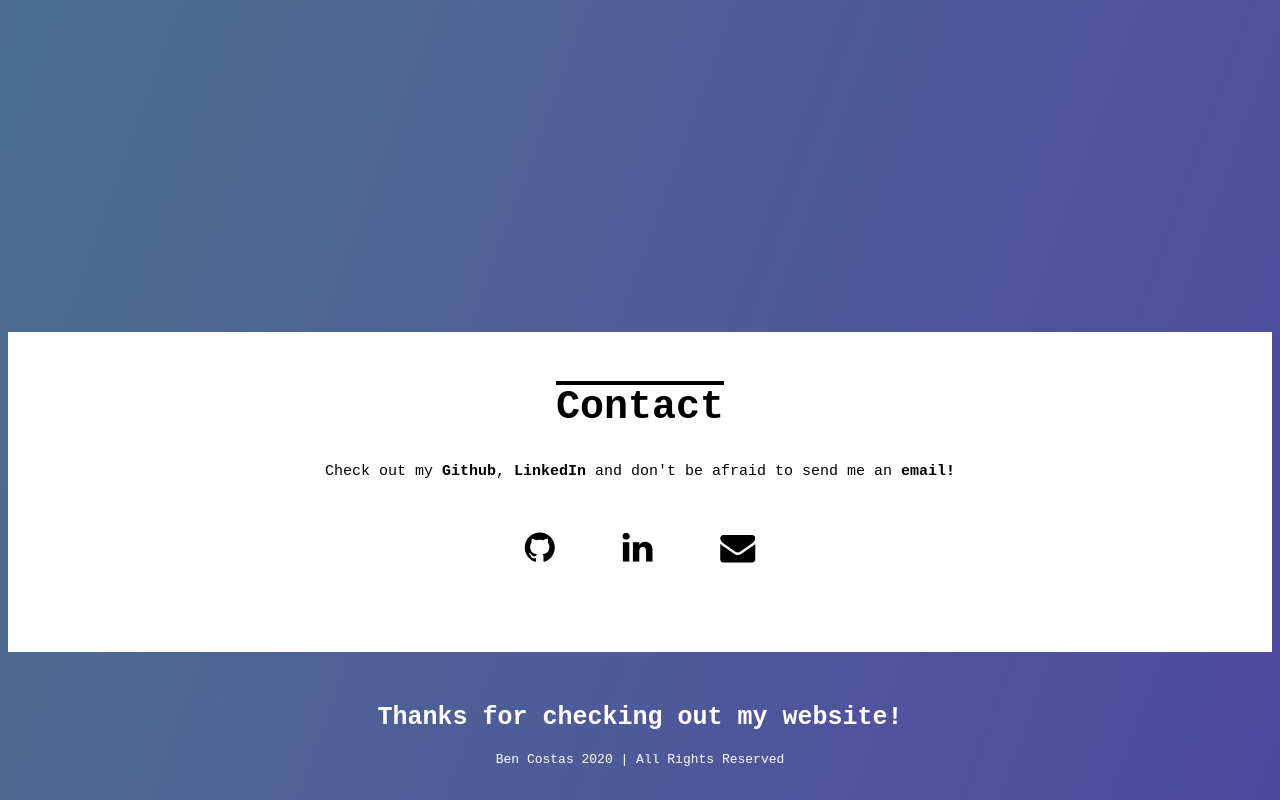
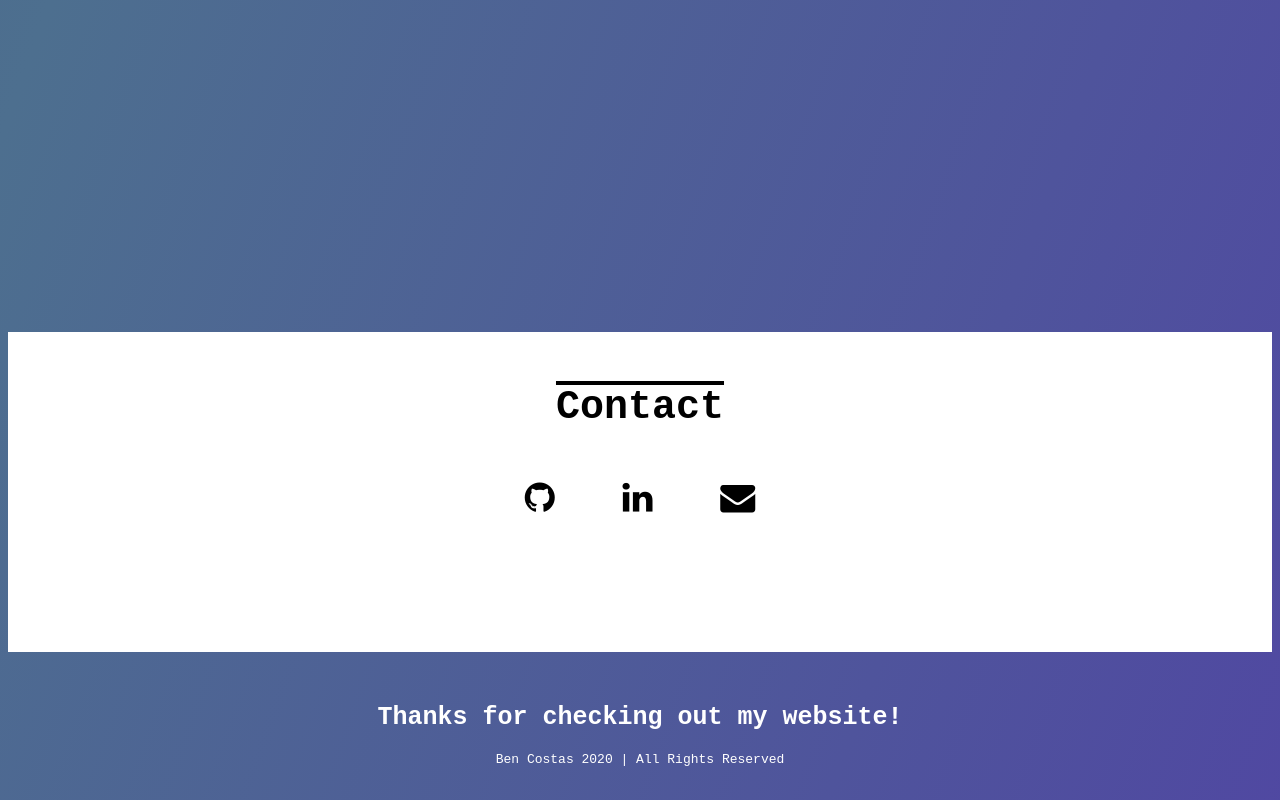
Before and after one commit to bencostas/benwebsitev1, a plain HTML site: page index.html in a window 1280 px wide. Shown: the part 2282-3082 px from the top of the page. Drawn offline with Linux system fonts and the light colour scheme.

Commit message:
Update index.html

```diff
--- a/index.html
+++ b/index.html
@@ -45,7 +45,6 @@
         <!--Contact-->
         <div id="contact">
             <h2 style="font-size: 40px; text-decoration: overline;">Contact</h2>
-            <p style="font-size: 15px">Check out my <b>Github</b>, <b>LinkedIn</b> and don't be afraid to send me an <b>email!</b></p>
 
             <div style="margin-top: 50px;">
                 <a href="https://github.com/bencostas"><i class="fa fa-github"></i></a>
```
